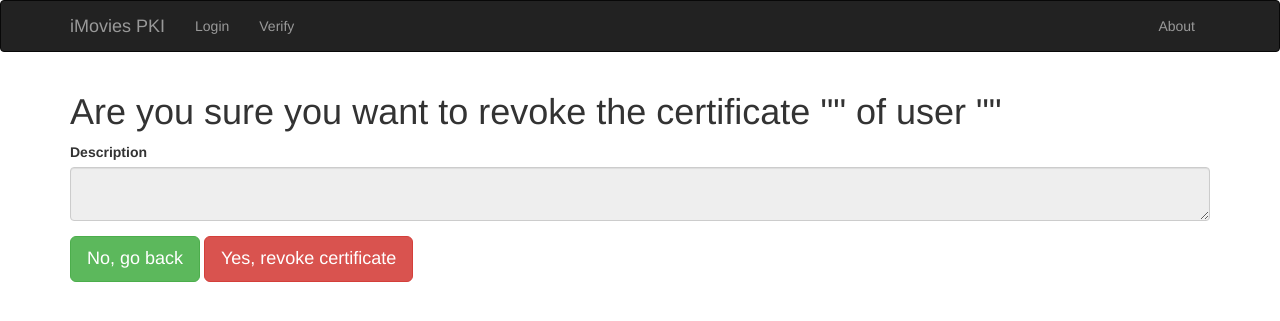
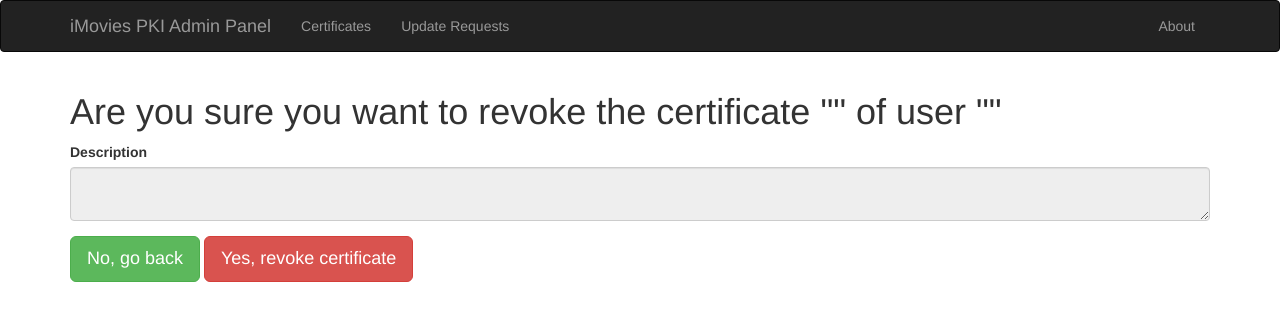
Before and after one commit to KarlKode/AppliedLabProject, a Python web app: template web/templates/admin_revoke_certificate.html in a window 1280 px wide. Shown: the top 321 px of the page. Run offline with Jinja, Linux system fonts and the light colour scheme; the template is opened without the code that fills it, so the values that code supplies are empty; some libraries are stand-ins or nearby versions.

Commit message:
Completed part of the admin panel

```diff
--- a/web/admin/views.py
+++ b/web/admin/views.py
@@ -44,7 +44,11 @@ def revoke_certificate(certificate_id):
 @admin_app.route("/update_requests/")
 @admin_login_required
 def update_requests():
-    return ""
+    r = g.rpc.admin_get_update_requests(session["admin_session_id"])
+    if r["_rpc_status"] != "success":
+        return "Internal Error", 500
+    update_requests = r["data"]
+    return render_template("admin_update_requests.html", update_requests=update_requests)
 
 
 @admin_app.route("/accept/<int:update_request_id>")
--- a/web/templates/admin_revoke_certificate.html
+++ b/web/templates/admin_revoke_certificate.html
@@ -1,4 +1,4 @@
-{% extends "base.html" %}
+{% extends "admin_base.html" %}
 {% block title %}{{ super() }} - Revoke certificate {{ certificate.title }}{% endblock %}
 
 {% block content %}
--- a/web/templates/admin_update_requests.html
+++ b/web/templates/admin_update_requests.html
@@ -16,7 +16,7 @@
         </tr>
     </thead>
     <tbody class="table-hover">
-    {% for update_request in changes %}
+    {% for update_request in update_requests %}
         <tr>
             <td>{{ update_request.uid }}</td>
             <td>{{ update_request.field }}</td>
@@ -24,11 +24,10 @@
             <td>{{ update_request.new_value }}</td>
             <td><a href="{{ url_for('admin_app.accept_update_request', update_request_id=update_request.id) }}" class="btn btn-success btn-lg">Accept</a></td>
             <td><a href="{{ url_for('admin_app.reject_update_request', update_request_id=update_request.id) }}" class="btn btn-danger btn-lg">Reject</a></td>
-            <td>true</td>
         </tr>
     {% else %}
         <tr>
-            <td colspan="4">No changes to approve</td>
+            <td colspan="6">No update requests found.</td>
         </tr>
     {% endfor %}
     </tbody>
```
